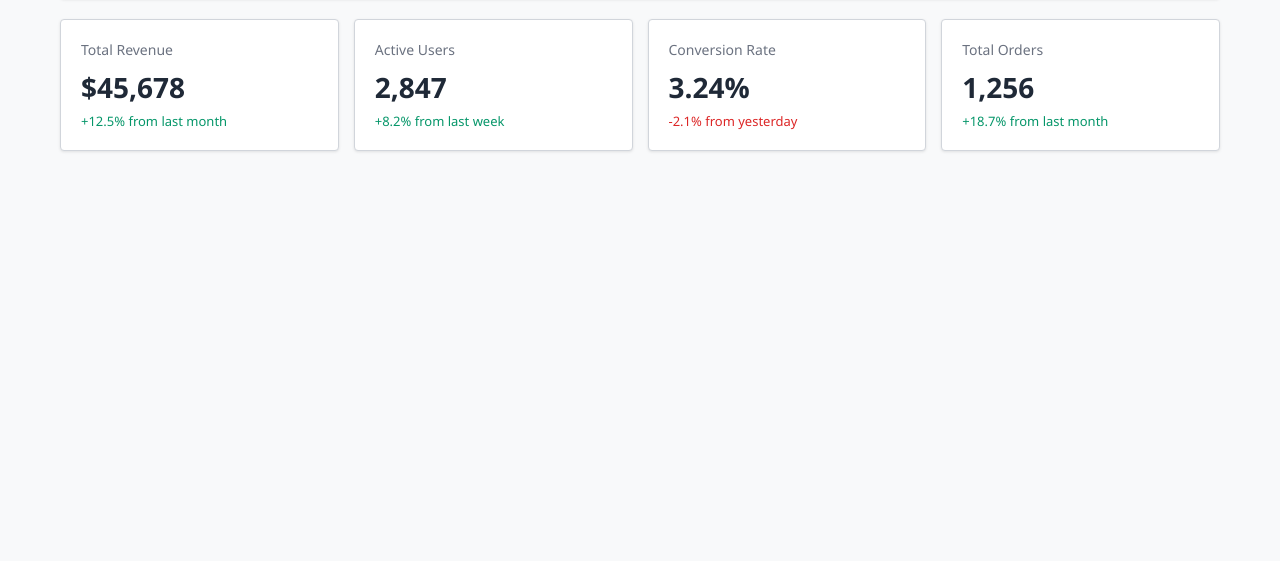
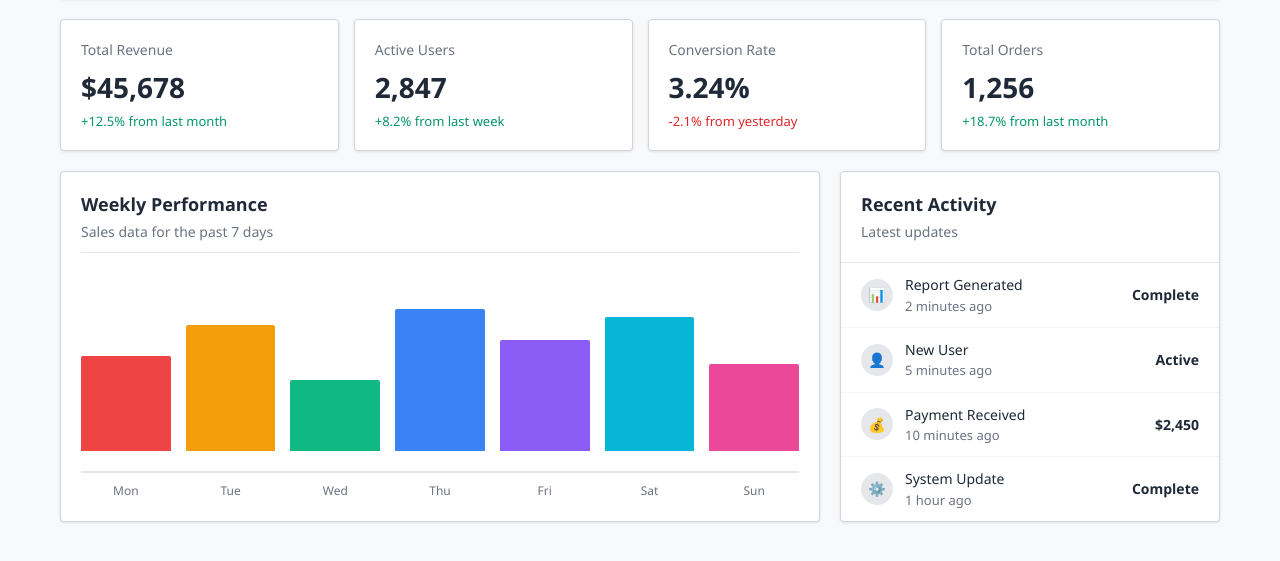
Before and after one commit to MoussaTaa/dashboardhtmlcss, a plain HTML site: page index.html in a window 1280 px wide. Shown: the part 121-682 px from the top of the page. Drawn offline with Linux system fonts and the light colour scheme.

Commit message:
add README fill and complaited main-grid(Weekly Performance and recent activites)

```diff
--- a/index.html
+++ b/index.html
@@ -34,6 +34,73 @@
                 <div class="stat-change positive">+18.7% from last month</div>
             </div>
         </div>
+        <div class="main-grid">
+            <div class="chart-section">
+                <div class="chart-header">
+                    <h2>Weekly Performance</h2>
+                    <p>Sales data for the past 7 days</p>
+                </div>
+                <div class="simple-chart">
+                    <div class="chart-bar"></div>
+                    <div class="chart-bar"></div>
+                    <div class="chart-bar"></div>
+                    <div class="chart-bar"></div>
+                    <div class="chart-bar"></div>
+                    <div class="chart-bar"></div>
+                    <div class="chart-bar"></div>
+                </div>
+                <div class="chart-labels">
+                    <div>Mon</div>
+                    <div>Tue</div>
+                    <div>Wed</div>
+                    <div>Thu</div>
+                    <div>Fri</div>
+                    <div>Sat</div>
+                    <div>Sun</div>
+                </div>
+            </div>
+
+            <div class="data-table">
+                <div class="table-header">
+                    <h2>Recent Activity</h2>
+                    <p>Latest updates</p>
+                </div>
+                <div class="table-content">
+                    <div class="table-row">
+                        <div class="row-icon">📊</div>
+                        <div class="row-content">
+                            <div class="row-title">Report Generated</div>
+                            <div class="row-subtitle">2 minutes ago</div>
+                        </div>
+                        <div class="row-value">Complete</div>
+                    </div>
+                    <div class="table-row">
+                        <div class="row-icon">👤</div>
+                        <div class="row-content">
+                            <div class="row-title">New User</div>
+                            <div class="row-subtitle">5 minutes ago</div>
+                        </div>
+                        <div class="row-value">Active</div>
+                    </div>
+                    <div class="table-row">
+                        <div class="row-icon">💰</div>
+                        <div class="row-content">
+                            <div class="row-title">Payment Received</div>
+                            <div class="row-subtitle">10 minutes ago</div>
+                        </div>
+                        <div class="row-value">$2,450</div>
+                    </div>
+                    <div class="table-row">
+                        <div class="row-icon">⚙️</div>
+                        <div class="row-content">
+                            <div class="row-title">System Update</div>
+                            <div class="row-subtitle">1 hour ago</div>
+                        </div>
+                        <div class="row-value">Complete</div>
+                    </div>
+                </div>
+            </div>
+        </div>
     </div>
 </body>
 </html>
--- a/style.css
+++ b/style.css
@@ -73,3 +73,151 @@ body {
 
 .positive { color: #059669; }
 .negative { color: #dc2626; }
+.main-grid {
+    display: grid;
+    grid-template-columns: 2fr 1fr;
+    gap: 20px;
+    margin-bottom: 20px;
+}
+
+.chart-section {
+    background: white;
+    border: 1px solid #d1d5db;
+    border-radius: 4px;
+    padding: 20px;
+    box-shadow: 0 1px 3px rgba(0,0,0,0.1);
+}
+
+.chart-header {
+    margin-bottom: 20px;
+    padding-bottom: 10px;
+    border-bottom: 1px solid #e5e7eb;
+}
+
+.chart-header h2 {
+    font-size: 18px;
+    font-weight: 600;
+    color: #1f2937;
+    margin-bottom: 5px;
+}
+
+.chart-header p {
+    font-size: 14px;
+    color: #6b7280;
+}
+
+.simple-chart {
+    height: 200px;
+    display: flex;
+    align-items: flex-end;
+    gap: 15px;
+    padding: 20px 0;
+    border-bottom: 2px solid #e5e7eb;
+    position: relative;
+}
+
+.chart-bar {
+    flex: 1;
+    background-color: #3b82f6;
+    border-radius: 2px 2px 0 0;
+    position: relative;
+    min-height: 20px;
+}
+
+.chart-bar:nth-child(1) { height: 60%; background-color: #ef4444; }
+.chart-bar:nth-child(2) { height: 80%; background-color: #f59e0b; }
+.chart-bar:nth-child(3) { height: 45%; background-color: #10b981; }
+.chart-bar:nth-child(4) { height: 90%; background-color: #3b82f6; }
+.chart-bar:nth-child(5) { height: 70%; background-color: #8b5cf6; }
+.chart-bar:nth-child(6) { height: 85%; background-color: #06b6d4; }
+.chart-bar:nth-child(7) { height: 55%; background-color: #ec4899; }
+
+.chart-labels {
+    display: flex;
+    gap: 15px;
+    padding-top: 10px;
+    font-size: 12px;
+    color: #6b7280;
+}
+
+.chart-labels div {
+    flex: 1;
+    text-align: center;
+}
+
+.data-table {
+    background: white;
+    border: 1px solid #d1d5db;
+    border-radius: 4px;
+    box-shadow: 0 1px 3px rgba(0,0,0,0.1);
+}
+
+.table-header {
+    padding: 20px;
+    border-bottom: 1px solid #e5e7eb;
+}
+
+.table-header h2 {
+    font-size: 18px;
+    font-weight: 600;
+    color: #1f2937;
+    margin-bottom: 5px;
+}
+
+.table-header p {
+    font-size: 14px;
+    color: #6b7280;
+}
+
+.table-content {
+    padding: 0;
+}
+
+.table-row {
+    display: flex;
+    align-items: center;
+    padding: 12px 20px;
+    border-bottom: 1px solid #f3f4f6;
+}
+
+.table-row:last-child {
+    border-bottom: none;
+}
+
+.table-row:hover {
+    background-color: #f9fafb;
+}
+
+.row-icon {
+    width: 32px;
+    height: 32px;
+    background-color: #e5e7eb;
+    border-radius: 50%;
+    display: flex;
+    align-items: center;
+    justify-content: center;
+    margin-right: 12px;
+    font-size: 14px;
+}
+
+.row-content {
+    flex: 1;
+}
+
+.row-title {
+    font-size: 14px;
+    font-weight: 500;
+    color: #1f2937;
+    margin-bottom: 2px;
+}
+
+.row-subtitle {
+    font-size: 13px;
+    color: #6b7280;
+}
+
+.row-value {
+    font-size: 14px;
+    font-weight: 600;
+    color: #1f2937;
+}
```
Also changed, not shown: 1 other file.
